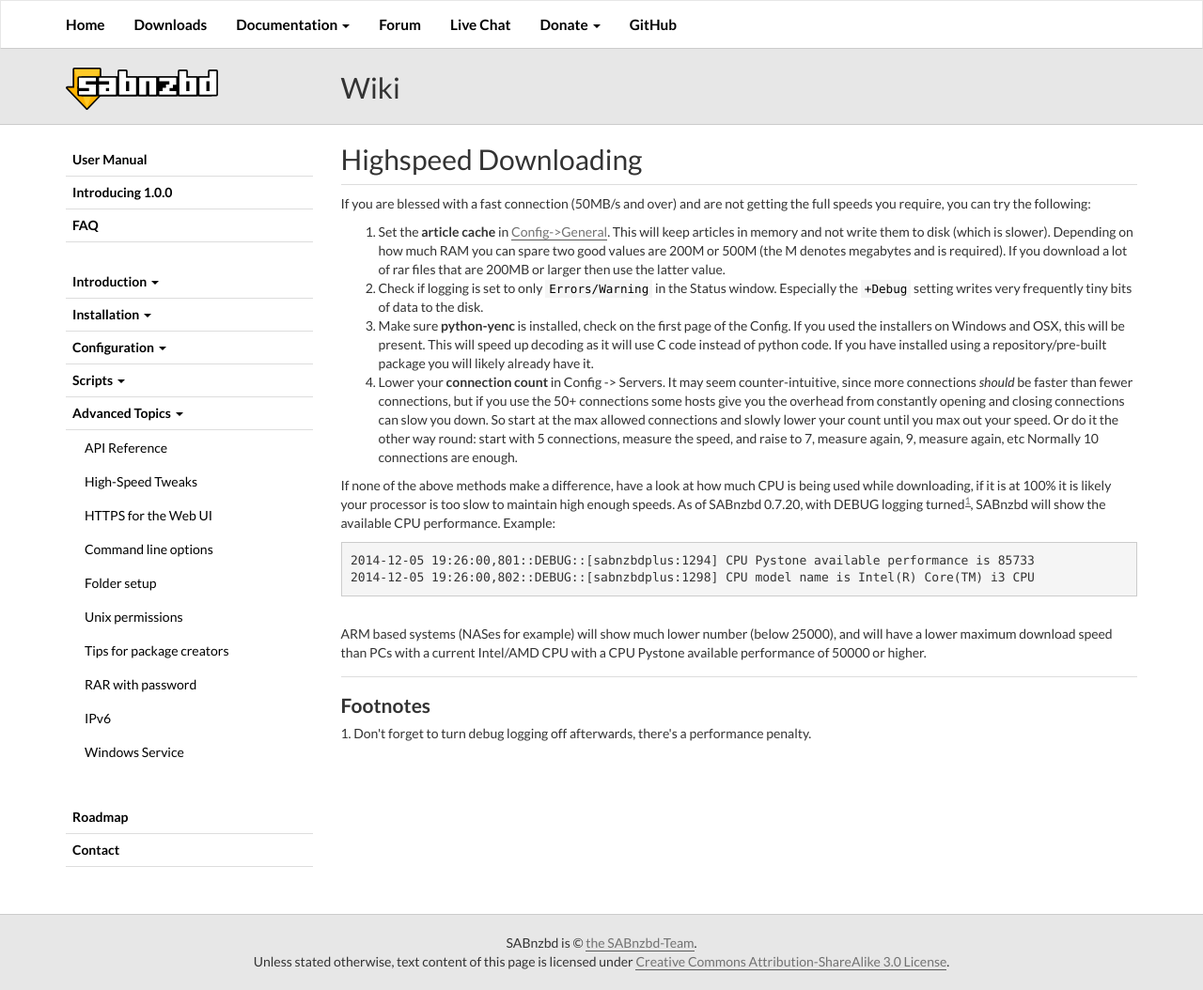
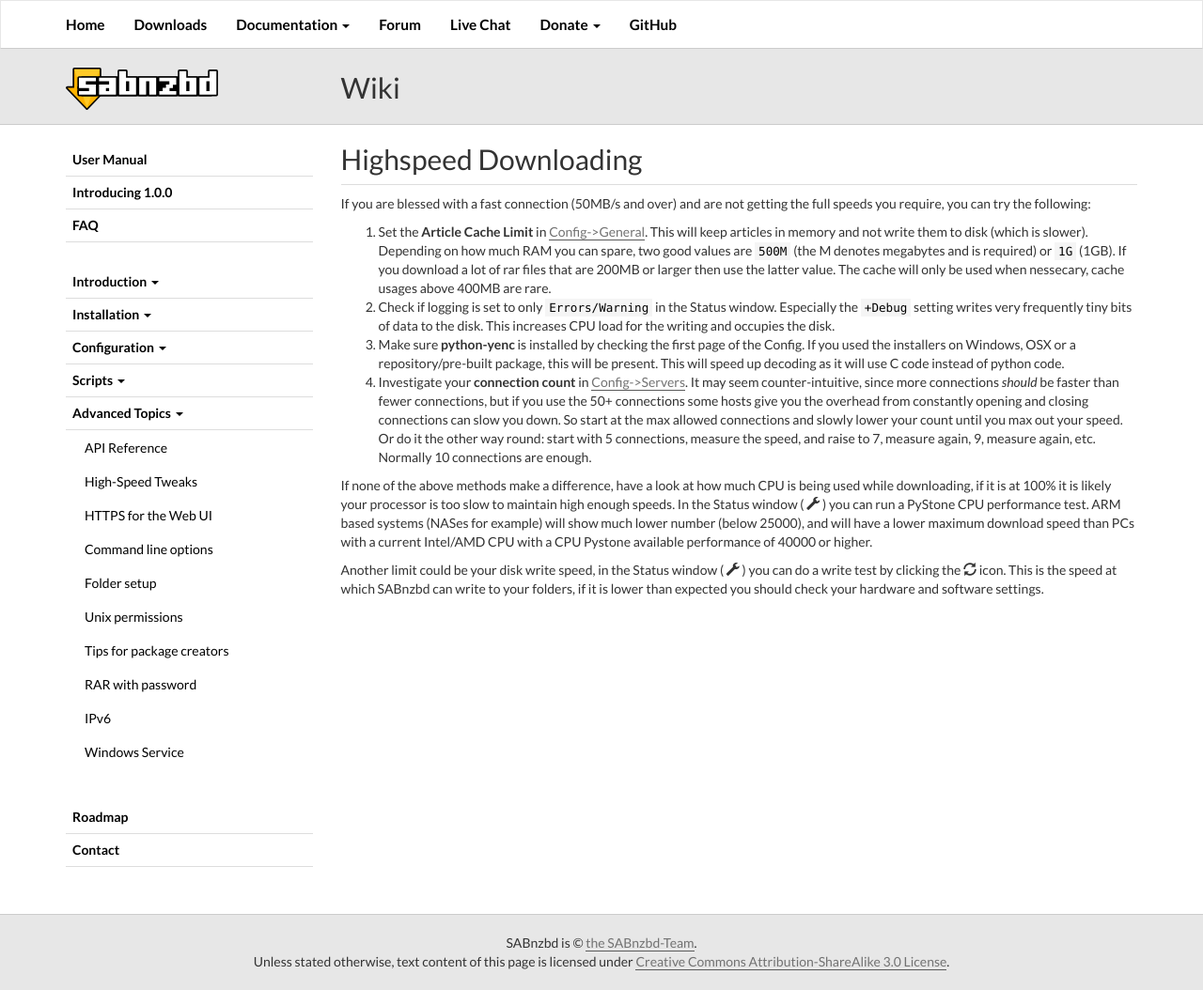
Before and after one commit to sabnzbd/sabnzbd.github.io, a Jekyll site: the page built from wiki/advanced/highspeed-downloading.html, in a window 1280 px wide. Shown: the whole page at 94% size. Built offline with Jekyll 4.4.1, drawn with Linux system fonts in a browser that asks for light colours.

```diff
--- a/wiki/advanced/highspeed-downloading.html
+++ b/wiki/advanced/highspeed-downloading.html
@@ -4,20 +4,11 @@
 
 <p>If you are blessed with a fast connection (50MB/s and over) and are not getting the full speeds you require, you can try the following:</p>
 <ol>
-    <li>Set the <strong>article cache</strong> in <a href="/wiki/configuration/1.0/general">Config-&gt;General</a>. This will keep articles in memory and not write them to disk (which is slower). Depending on how much RAM you can spare two good values are 200M or 500M (the M denotes megabytes and is required). If you download a lot of rar files that are 200MB or larger then use the latter value.</li>
-    <li>Check if logging is set to only <code>Errors/Warning</code> in the Status window. Especially the <code>+Debug</code> setting writes very frequently tiny bits of data to the disk.</li>
-    <li>Make sure <strong>python-yenc</strong> is installed, check on the first page of the Config. If you used the installers on Windows and OSX, this will be present. This will speed up decoding as it will use C code instead of python code. If you have installed using a repository/pre-built package you will likely already have it.</li>
-    <li>Lower your <strong>connection count</strong> in Config -&gt; Servers. It may seem counter-intuitive, since more connections <em>should</em> be faster than fewer connections, but if you use the 50+ connections some hosts give you the overhead from constantly opening and closing connections can slow you down. So start at the max allowed connections and slowly lower your count until you max out your speed. Or do it the other way round: start with 5 connections, measure the speed, and raise to 7, measure again, 9, measure again, etc Normally 10 connections are enough.</li>
+    <li>Set the <strong>Article Cache Limit</strong> in <a href="/wiki/configuration/1.0/general#toc2">Config-&gt;General</a>. This will keep articles in memory and not write them to disk (which is slower). Depending on how much RAM you can spare, two good values are <code>500M</code> (the M denotes megabytes and is required) or <code>1G</code> (1GB). If you download a lot of rar files that are 200MB or larger then use the latter value. The cache will only be used when nessecary, cache usages above 400MB are rare.</li>
+    <li>Check if logging is set to only <code>Errors/Warning</code> in the Status window. Especially the <code>+Debug</code> setting writes very frequently tiny bits of data to the disk. This increases CPU load for the writing and occupies the disk.</li>
+    <li>Make sure <strong>python-yenc</strong> is installed by checking the first page of the Config. If you used the installers on Windows, OSX or a repository/pre-built package, this will be present. This will speed up decoding as it will use C code instead of python code. </li>
+    <li>Investigate your <strong>connection count</strong> in <a href="/wiki/configuration/1.0/servers">Config-&gt;Servers</a>. It may seem counter-intuitive, since more connections <em>should</em> be faster than fewer connections, but if you use the 50+ connections some hosts give you the overhead from constantly opening and closing connections can slow you down. So start at the max allowed connections and slowly lower your count until you max out your speed. Or do it the other way round: start with 5 connections, measure the speed, and raise to 7, measure again, 9, measure again, etc. Normally 10 connections are enough.</li>
 </ol>
-<p>If none of the above methods make a difference, have a look at how much CPU is being used while downloading, if it is at 100% it is likely your processor is too slow to maintain high enough speeds. As of SABnzbd 0.7.20, with DEBUG logging turned<sup class="footnoteref"><a id="footnoteref-1" href="#footnote-1">1</a></sup>, SABnzbd will show the available CPU performance. Example:</p>
-<div class="code">
-    <pre><code>2014-12-05 19:26:00,801::DEBUG::[sabnzbdplus:1294] CPU Pystone available performance is 85733
-2014-12-05 19:26:00,802::DEBUG::[sabnzbdplus:1298] CPU model name is Intel(R) Core(TM) i3 CPU</code>
-</pre>
-</div>
-<br>
-ARM based systems (NASes for example) will show much lower number (below 25000), and will have a lower maximum download speed than PCs with a current Intel/AMD CPU with a CPU Pystone available performance of 50000 or higher.
-<div class="footnotes-footer">
-    <div class="title">Footnotes</div>
-    <div class="footnote-footer" id="footnote-1">1. Don't forget to turn debug logging off afterwards, there's a performance penalty.</div>
-</div>
+<p>If none of the above methods make a difference, have a look at how much CPU is being used while downloading, if it is at 100% it is likely your processor is too slow to maintain high enough speeds. In the Status window ( <span class="glyphicon glyphicon-wrench"></span> ) you can run a PyStone CPU performance test. ARM based systems (NASes for example) will show much lower number (below 25000), and will have a lower maximum download speed than PCs with a current Intel/AMD CPU with a CPU Pystone available performance of 40000 or higher.
+
+<p>Another limit could be your disk write speed, in the Status window ( <span class="glyphicon glyphicon-wrench"></span> ) you can do a write test by clicking the   <span class="glyphicon glyphicon-refresh"></span> icon. This is the speed at which SABnzbd can write to your folders, if it is lower than expected you should check your hardware and software settings.
--- a/wiki/extra/glitter-tips-and-tricks.html
+++ b/wiki/extra/glitter-tips-and-tricks.html
@@ -1,7 +1,10 @@
 ---
 title: Glitter Tips and Tricks
 ---
-<h2>Searching the Queue</h2>
+<h2>Speed tips</h2>
+<p>Unrelated to Glitter, we have some tips and tricks in case SABnzbd is not hitting the limits of your connection: <a href="/wiki/advanced/highspeed-downloading">Highspeed Downloading</a>.
+
+<hr><h2>Searching the Queue</h2>
 <p>Only when there's more items than the Queue item limit (set in Status and Interface settings, <span class="glyphicon glyphicon-wrench"></span>, Web Interface) the search box for the queue appears.
 
 <hr><h2>Edit multiple jobs</h2>
```
